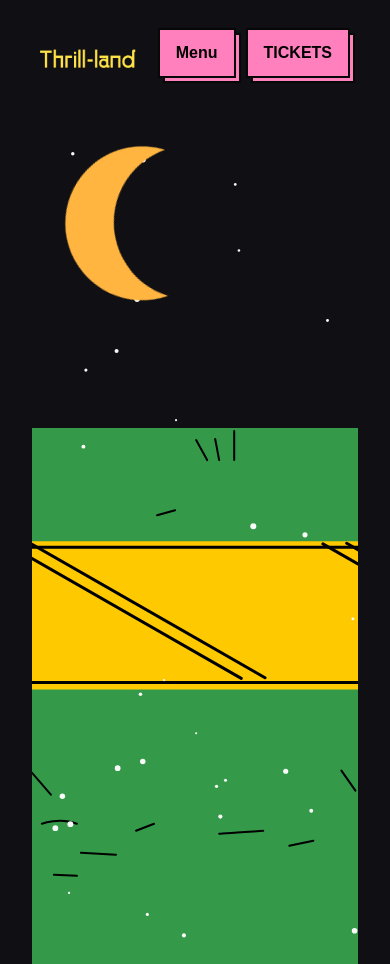
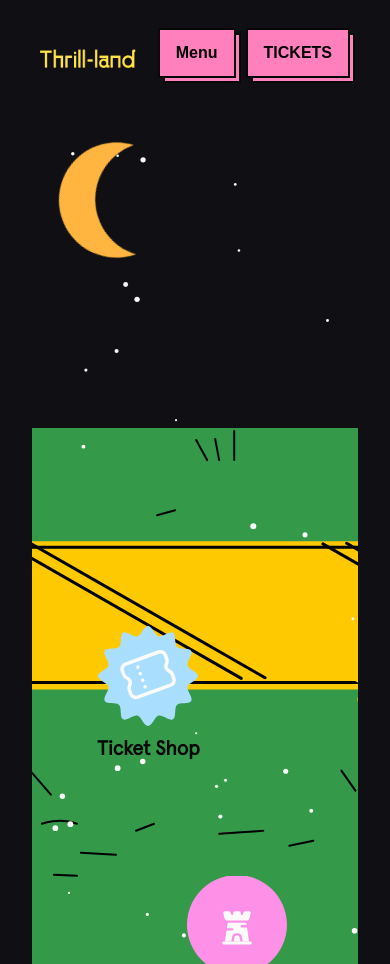
Before and after one commit to Shahfarzane/amusement-park, a React (Vite) app: page /map in a window 390 px wide. Built offline with nearby package versions, Linux system fonts and the light colour scheme.

Commit message:
updated styles

```diff
--- a/src/components/MapContent/index.tsx
+++ b/src/components/MapContent/index.tsx
@@ -11,8 +11,8 @@ import wheel from "/images/map/wheel.svg";
 import beach from "/images/map/beach.svg";
 
 const MapContent = () => {
-  const startingX = 500;
-  const spacing = 200;
+  const startingX = window.innerWidth / 10;
+  const spacing = window.innerWidth / 15;
 
   return (
     <main className={styles.main}>
--- a/src/styles/map.module.css
+++ b/src/styles/map.module.css
@@ -103,3 +103,15 @@
   background-position: bottom;
   z-index: 1;
 }
+
+@media only screen and (max-width: 1200px) {
+  .tree {
+    width: 150px;
+    height: 270px;
+  }
+
+  .moon {
+    width: 10rem;
+    height: 9rem;
+  }
+}
```
